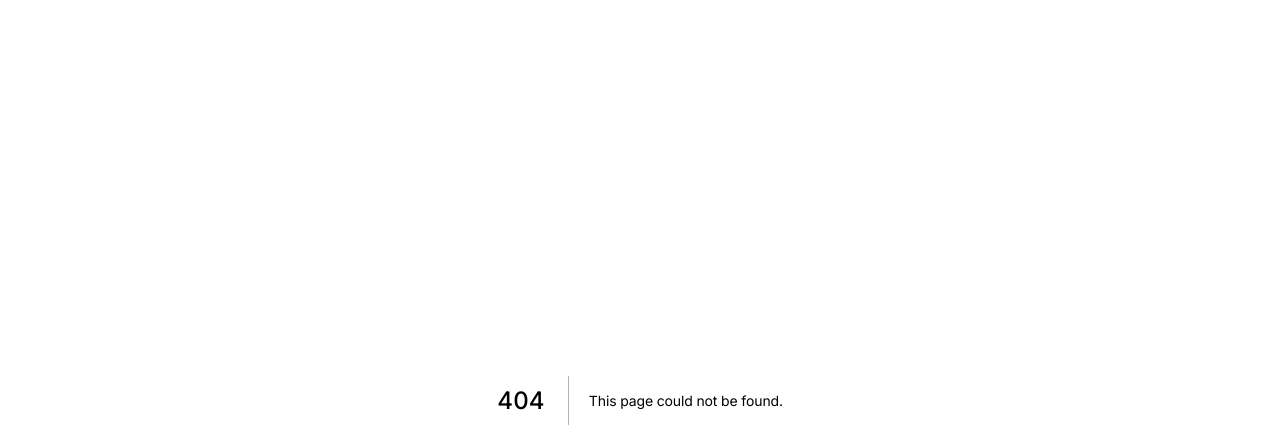
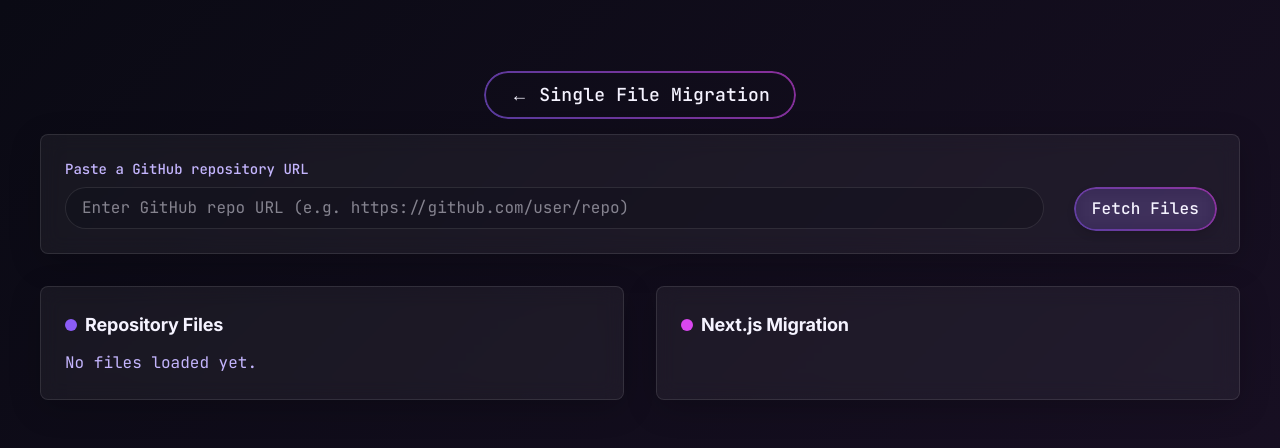
Before and after one commit to mana-nara/mcp-code-migration, a Next.js app in the folder frontend/: page /repo-migrate in a window 1280 px wide. Before the commit this address had no page. Shown: the top 448 px of the page. Built offline with nearby package versions, Linux system fonts and the light colour scheme.

Commit message:
repo button

```diff
--- a/frontend/src/app/page.tsx
+++ b/frontend/src/app/page.tsx
@@ -1,6 +1,7 @@
 "use client";
 
 import { useState } from "react";
+import Link from "next/link";
 
 function githubToRawUrl(url: string): string | null {
   const match = url.match(
@@ -11,26 +12,33 @@ function githubToRawUrl(url: string): string | null {
   return `https://raw.githubusercontent.com/${user}/${repo}/${branch}/${path}`;
 }
 
+function isGithubRepoUrl(url: string): boolean {
+  return /^https:\/\/github\.com\/[^\/]+\/[^\/]+\/blob\//.test(url.trim());
+}
+
 export default function Home() {
   const [file, setFile] = useState("Hello.jsx");
   const [reactCode, setReactCode] = useState("");
   const [nextCode, setNextCode] = useState("");
   const [loading, setLoading] = useState(false);
+  const [downloadUrl, setDownloadUrl] = useState("");
 
   const API = "http://localhost:8000";
 
   const fetchFile = async () => {
+    setDownloadUrl("");
+    setReactCode("");
+    setNextCode("");
     try {
       setLoading(true);
+      const trimmed = file.trim();
+      const rawUrl = githubToRawUrl(trimmed);
       let code = "";
-      const rawUrl = githubToRawUrl(file.trim());
       if (rawUrl) {
-        // Fetch from GitHub raw URL
         const res = await fetch(rawUrl);
         if (!res.ok) throw new Error("Failed to fetch from GitHub");
         code = await res.text();
       } else {
-        // Fallback to backend fetch for local files
         const res = await fetch(`${API}/fetch?file=${encodeURIComponent(file)}`);
         const data = await res.json();
         code = data.code || "";
@@ -38,7 +46,7 @@ export default function Home() {
       setReactCode(code);
       setNextCode("");
     } catch (error) {
-      console.error("Error fetching file:", error);
+      setReactCode("Error: " + error);
     } finally {
       setLoading(false);
     }
@@ -55,7 +63,7 @@ export default function Home() {
       const data = await res.json();
       setNextCode(data.convertedCode || "");
     } catch (error) {
-      console.error("Error migrating code:", error);
+      setNextCode("Error: " + error);
     } finally {
       setLoading(false);
     }
@@ -103,18 +111,26 @@ export default function Home() {
         </div>
       </header>
 
+      <div className="flex justify-center mt-8 mb-4">
+        <Link href="/repo-migrate">
+          <button className="btn btn-outline px-6 py-2 text-lg">
+            Migrate a Full GitHub Repository →
+          </button>
+        </Link>
+      </div>
+
       <div className="card p-6 mb-8 glass">
         <div className="flex flex-col md:flex-row gap-4 items-end">
           <div className="flex-grow">
             <label className="block text-sm font-medium mb-2 text-[#c4b5fd]" htmlFor="file-input">
-              Paste a file path or URL
+              Paste a file path or GitHub file URL
             </label>
             <input
               id="file-input"
               value={file}
               onChange={(e) => setFile(e.target.value)}
               className="w-full px-4 py-2 rounded-full border border-[rgba(255,255,255,0.1)] bg-[rgba(10,10,20,0.3)] focus:border-[#8b5cf6] outline-none transition"
-              placeholder="Enter file path (e.g. components/Hello.jsx)"
+              placeholder="Enter file path (e.g. components/Hello.jsx) or GitHub file URL"
             />
           </div>
         </div>
@@ -135,7 +151,8 @@ export default function Home() {
           <button
             onClick={fetchFile}
             disabled={loading}
-            className="btn btn-primary px-4 py-2 mt-4 w-full">
+            className="btn btn-primary px-4 py-2 mt-4 w-full"
+          >
             {loading ? "Loading..." : "Fetch Code"}
           </button>
         </div>
@@ -153,7 +170,8 @@ export default function Home() {
           <button
             onClick={migrate}
             disabled={loading || !reactCode}
-            className={`btn w-full px-4 py-2 mt-4 ${reactCode ? "btn-primary" : "btn-outline opacity-50 cursor-not-allowed"}`}>
+            className={`btn w-full px-4 py-2 mt-4 ${reactCode ? "btn-primary" : "btn-outline opacity-50 cursor-not-allowed"}`}
+          >
             {loading ? "Processing..." : "Migrate to Next.js"}
           </button>
         </div>
--- /dev/null
+++ b/frontend/src/app/repo-migrate/page.tsx
@@ -0,0 +1,157 @@
+"use client";
+import { useState } from "react";
+import Link from "next/link";
+
+function isGithubRepoUrl(url: string): boolean {
+  return /^https:\/\/github\.com\/[^\/]+\/[^\/]+\/?$/.test(url.trim().replace(/\/$/, ""));
+}
+
+export default function RepoMigrate() {
+  const [repoUrl, setRepoUrl] = useState("");
+  const [repoFiles, setRepoFiles] = useState<string[]>([]);
+  const [repoId, setRepoId] = useState<string | null>(null);
+  const [loading, setLoading] = useState(false);
+  const [downloadUrl, setDownloadUrl] = useState("");
+  const [error, setError] = useState("");
+
+  const API = "http://localhost:8000";
+
+  const fetchRepoFiles = async () => {
+    setRepoFiles([]);
+    setRepoId(null);
+    setDownloadUrl("");
+    setError("");
+    try {
+      setLoading(true);
+      const trimmed = repoUrl.trim();
+      if (!isGithubRepoUrl(trimmed)) {
+        setError("Please enter a valid GitHub repository URL.");
+        return;
+      }
+      const res = await fetch(`${API}/list-react-files`, {
+        method: "POST",
+        headers: { "Content-Type": "application/json" },
+        body: JSON.stringify({ repo_url: trimmed }),
+      });
+      const data = await res.json();
+      if (data.files && data.repo_id) {
+        setRepoFiles(data.files);
+        setRepoId(data.repo_id);
+      } else {
+        setError("Error: " + (data.error || "Unknown error"));
+      }
+    } catch (err) {
+      setError("Error: " + err);
+    } finally {
+      setLoading(false);
+    }
+  };
+
+  const migrateRepo = async () => {
+    if (!repoId) return;
+    setLoading(true);
+    setDownloadUrl("");
+    setError("");
+    try {
+      const res = await fetch(`${API}/migrate-repo`, {
+        method: "POST",
+        headers: { "Content-Type": "application/json" },
+        body: JSON.stringify({ repo_id: repoId }),
+      });
+      const data = await res.json();
+      if (data.download_url) {
+        setDownloadUrl(`${API}${data.download_url}`);
+      } else {
+        setError("Error: " + (data.error || "Unknown error"));
+      }
+    } catch (err) {
+      setError("Error: " + err);
+    } finally {
+      setLoading(false);
+    }
+  };
+
+  return (
+    <main className="p-6 md:p-10 max-w-7xl mx-auto min-h-screen flex flex-col">
+      <div className="flex justify-center mt-8 mb-4">
+        <Link href="/">
+          <button className="btn btn-outline px-6 py-2 text-lg">
+            ← Single File Migration
+          </button>
+        </Link>
+      </div>
+      <div className="card p-6 mb-8 glass">
+        <div className="flex flex-col md:flex-row gap-4 items-end">
+          <div className="flex-grow">
+            <label className="block text-sm font-medium mb-2 text-[#c4b5fd]" htmlFor="repo-input">
+              Paste a GitHub repository URL
+            </label>
+            <input
+              id="repo-input"
+              value={repoUrl}
+              onChange={(e) => setRepoUrl(e.target.value)}
+              className="w-full px-4 py-2 rounded-full border border-[rgba(255,255,255,0.1)] bg-[rgba(10,10,20,0.3)] focus:border-[#8b5cf6] outline-none transition"
+              placeholder="Enter GitHub repo URL (e.g. https://github.com/user/repo)"
+            />
+          </div>
+          <button
+            onClick={fetchRepoFiles}
+            disabled={loading}
+            className="btn btn-primary px-4 py-2 mt-4 md:mt-0 md:ml-4"
+          >
+            {loading ? "Loading..." : "Fetch Files"}
+          </button>
+        </div>
+        {error && <div className="text-red-400 mt-4">{error}</div>}
+      </div>
+      <div className="grid grid-cols-1 md:grid-cols-2 gap-8 mb-10">
+        <div className="card p-6 flex flex-col glass">
+          <h2 className="text-lg font-semibold mb-3 flex items-center heading">
+            <span className="inline-block w-3 h-3 rounded-full bg-[#8b5cf6] mr-2"></span>
+            Repository Files
+          </h2>
+          {repoFiles.length > 0 ? (
+            <ul className="overflow-y-auto max-h-96 text-sm">
+              {repoFiles.map((f) => (
+                <li key={f} className="py-1 border-b border-[rgba(255,255,255,0.05)]">{f}</li>
+              ))}
+            </ul>
+          ) : (
+            <div className="text-[#c4b5fd]">No files loaded yet.</div>
+          )}
+        </div>
+        <div className="card p-6 flex flex-col glass">
+          <h2 className="text-lg font-semibold mb-3 flex items-center heading">
+            <span className="inline-block w-3 h-3 rounded-full bg-[#d946ef] mr-2"></span>
+            Next.js Migration
+          </h2>
+          {repoFiles.length > 0 && !downloadUrl && (
+            <>
+              <div className="text-sm text-[#c4b5fd] mb-4">
+                Click below to migrate the entire repo to Next.js.
+              </div>
+              <button
+                onClick={migrateRepo}
+                disabled={loading}
+                className="btn btn-primary px-4 py-2 mt-2 w-full"
+              >
+                {loading ? "Processing..." : "Migrate to Next.js"}
+              </button>
+            </>
+          )}
+          {downloadUrl && (
+            <a
+              href={downloadUrl}
+              className="btn btn-primary px-4 py-2 mt-4 w-full text-center"
+              download
+              target="_blank"
+              rel="noopener noreferrer"
+            >
+              Download Migrated Repo
+            </a>
+          )}
+        </div>
+      </div>
+    </main>
+  );
+}
```
